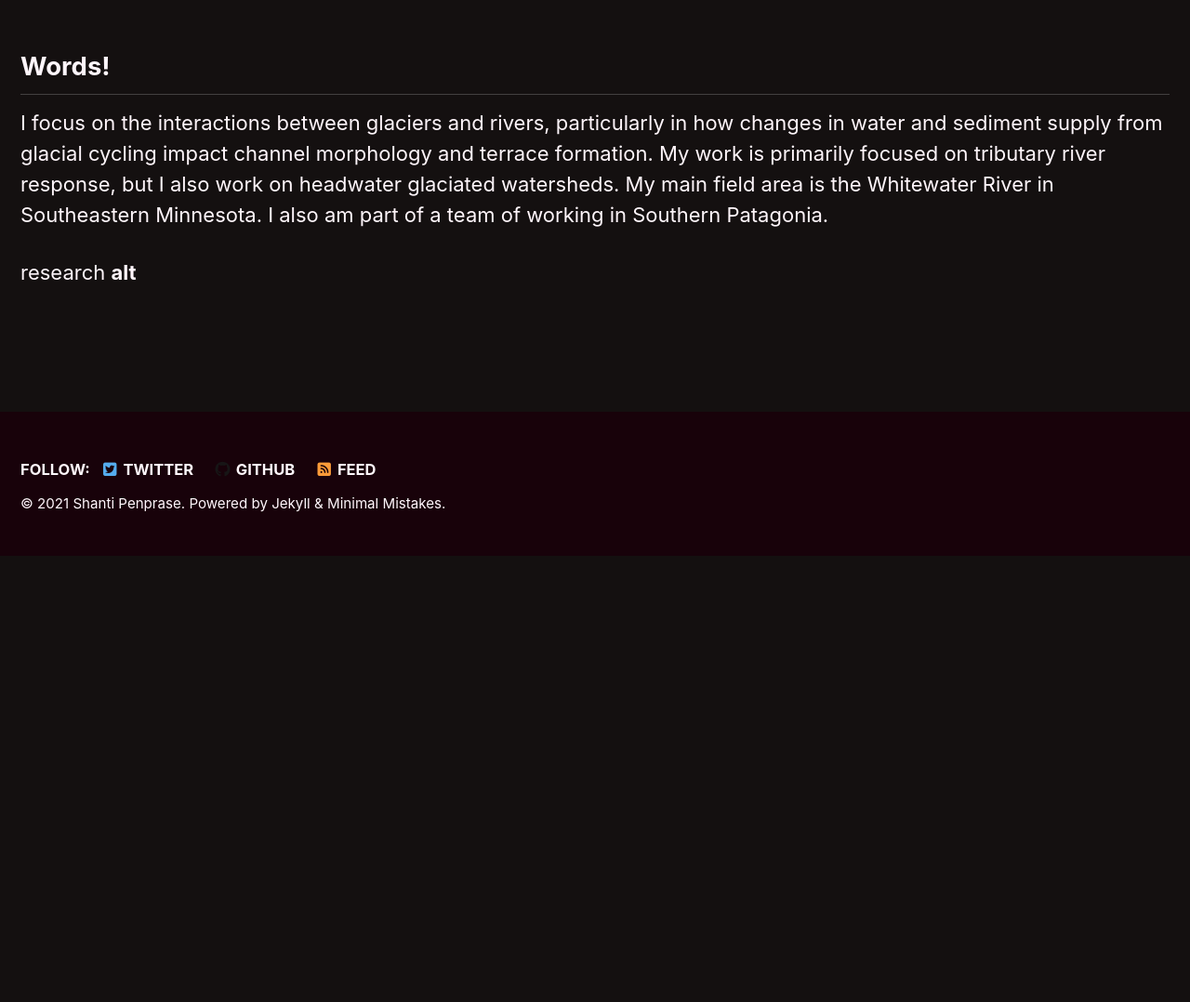
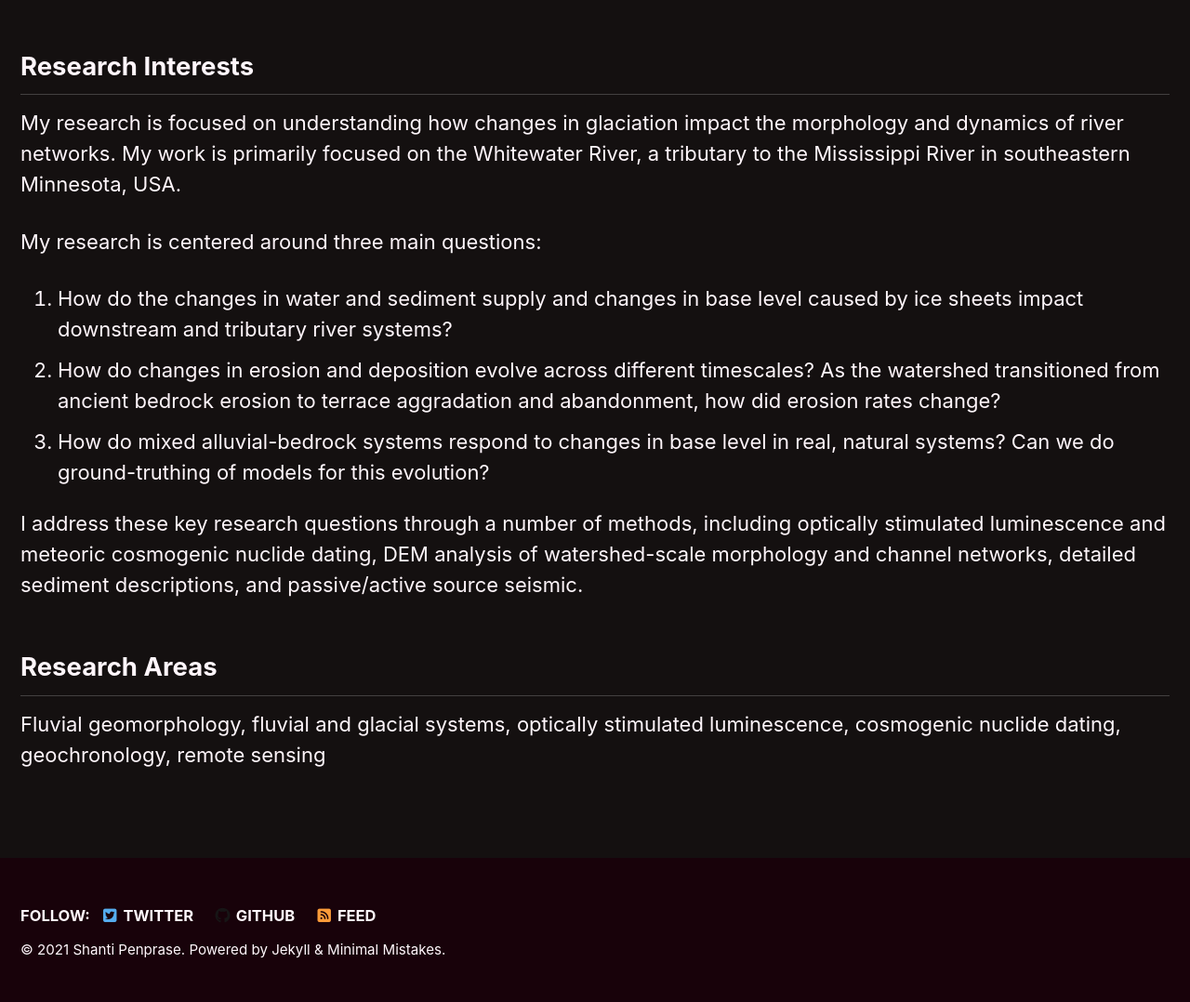
Before and after one commit to spenprase/spenprase.github.io, a Jekyll site: the page built from research.md, in a window 1280 px wide. Shown: the part 302-1380 px from the top of the page at 93% size. Built offline with Jekyll 4.4.1, drawn with Linux system fonts in a browser that asks for light colours; cached includes are drawn as plain includes; nearby versions of some CDN libraries; before the commit the page ends 900 px from its top, so only the background shows below that.

Commit message:
Cut teaching from about, move research to own page

```diff
--- a/research.md
+++ b/research.md
@@ -15,7 +15,17 @@ excerpt:
 #
 ---
 
-## Words!
-I focus on the interactions between glaciers and rivers, particularly in how changes in water and sediment supply from glacial cycling impact channel morphology and terrace formation. My work is primarily focused on tributary river response, but I also work on headwater glaciated watersheds. My main field area is the Whitewater River in Southeastern Minnesota. I also am part of a team of working in Southern Patagonia.
+## Research Interests
 
-research **alt**
+My research is focused on understanding how changes in glaciation impact the morphology and dynamics of river networks. My work is primarily focused on the Whitewater River, a tributary to the Mississippi River in southeastern Minnesota, USA.
+
+My research is centered around three main questions:
+1. How do the changes in water and sediment supply and changes in base level caused by ice sheets impact downstream and tributary river systems?
+2. How do changes in erosion and deposition evolve across different timescales?
+As the watershed transitioned from ancient bedrock erosion to terrace aggradation and abandonment, how did erosion rates change?
+3. How do mixed alluvial-bedrock systems respond to changes in base level in real, natural systems? Can we do ground-truthing of models for this evolution?
+
+I address these key research questions through a number of methods, including optically stimulated luminescence and meteoric cosmogenic nuclide dating, DEM analysis of watershed-scale morphology and channel networks, detailed sediment descriptions, and passive/active source seismic.
+
+## Research Areas
+Fluvial geomorphology, fluvial and glacial systems, optically stimulated luminescence, cosmogenic nuclide dating, geochronology, remote sensing
```
Also changed, not shown: about.md (+0 -10 lines).
